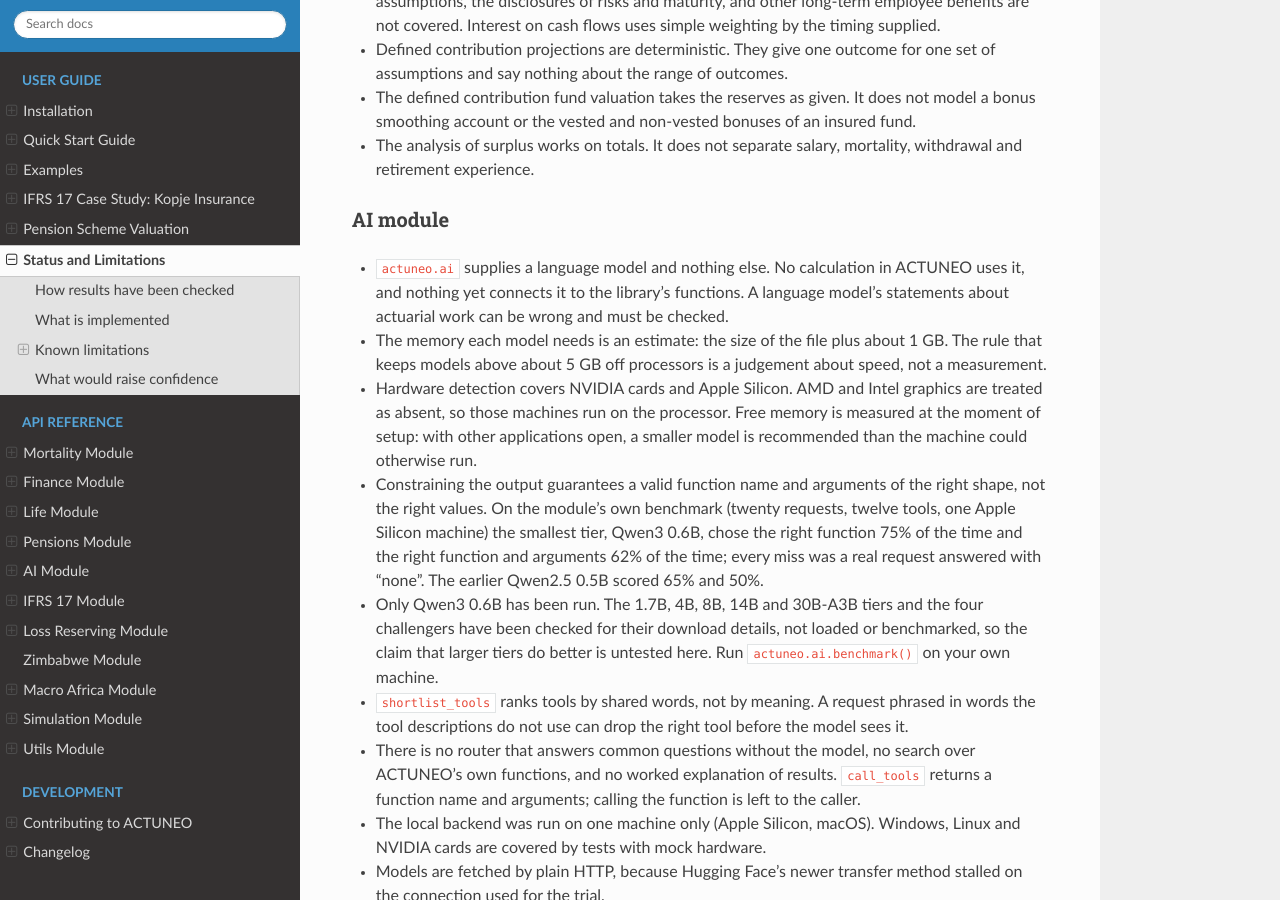
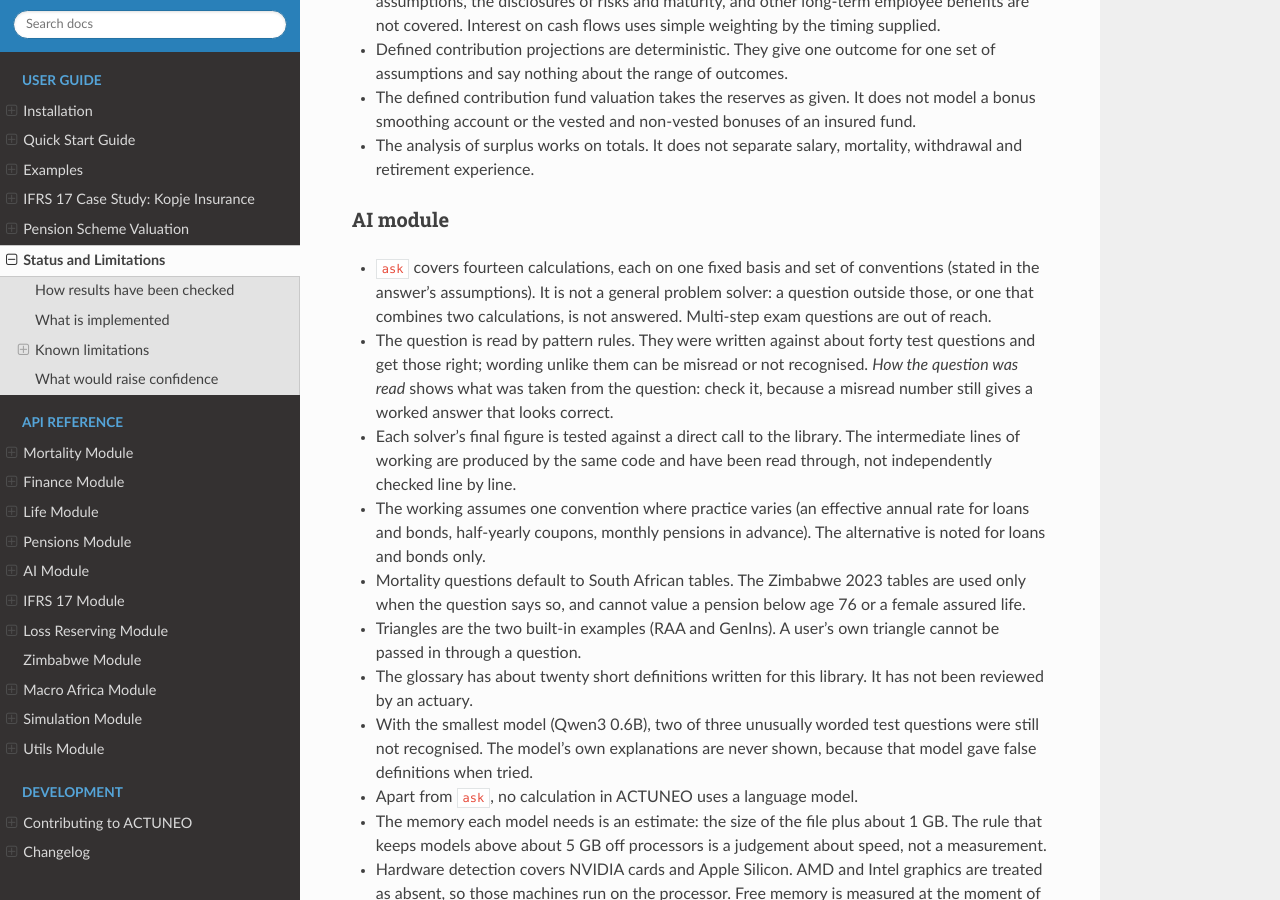
Before and after one commit to ShannonT20/ACTUNEO, a Sphinx documentation site: the page built from docs/status.rst, in a window 1280 px wide and 900 px high, scrolled down 5867 px. Built offline with Sphinx 7.4.7 and the Read the Docs theme 3.1.0, drawn with Linux system fonts in a browser that asks for light colours.

Commit message:
Docs and notebook: asking questions and worked solutions
- Notebook rewritten around ai.ask: questions at three levels, the
  Zimbabwe basis, what happens when it cannot answer, using the answer
  in your own work, a self-check table, where the model comes in, and
  adding a calculation
- README: asking questions first, the optional model second; terminal
  commands on separate lines without trailing comments, which zsh
  passed to the command as arguments
- API reference for ask, Answer, Solution and solvers
- Status and Limitations: what ask covers and where it can go wrong

```diff
--- a/docs/status.rst
+++ b/docs/status.rst
@@ -401,10 +401,32 @@
 AI module
 ~~~~~~~~~
 
-* ``actuneo.ai`` supplies a language model and nothing else. No calculation
-  in ACTUNEO uses it, and nothing yet connects it to the library's
-  functions. A language model's statements about actuarial work can be
-  wrong and must be checked.
+* ``ask`` covers fourteen calculations, each on one fixed basis and set of
+  conventions (stated in the answer's assumptions). It is not a general
+  problem solver: a question outside those, or one that combines two
+  calculations, is not answered. Multi-step exam questions are out of reach.
+* The question is read by pattern rules. They were written against about
+  forty test questions and get those right; wording unlike them can be
+  misread or not recognised. *How the question was read* shows what was
+  taken from the question: check it, because a misread number still gives a
+  worked answer that looks correct.
+* Each solver's final figure is tested against a direct call to the
+  library. The intermediate lines of working are produced by the same code
+  and have been read through, not independently checked line by line.
+* The working assumes one convention where practice varies (an effective
+  annual rate for loans and bonds, half-yearly coupons, monthly pensions in
+  advance). The alternative is noted for loans and bonds only.
+* Mortality questions default to South African tables. The Zimbabwe 2023
+  tables are used only when the question says so, and cannot value a
+  pension below age 76 or a female assured life.
+* Triangles are the two built-in examples (RAA and GenIns). A user's own
+  triangle cannot be passed in through a question.
+* The glossary has about twenty short definitions written for this library.
+  It has not been reviewed by an actuary.
+* With the smallest model (Qwen3 0.6B), two of three unusually worded test
+  questions were still not recognised. The model's own explanations are
+  never shown, because that model gave false definitions when tried.
+* Apart from ``ask``, no calculation in ACTUNEO uses a language model.
 * The memory each model needs is an estimate: the size of the file plus
   about 1 GB. The rule that keeps models above about 5 GB off processors is
   a judgement about speed, not a measurement.
```
Also changed, not shown: README.md (+51 -65 lines), docs/api/ai.rst (+31 -2 lines), docs/changelog.rst (+10 -1 lines), 1 other file.
